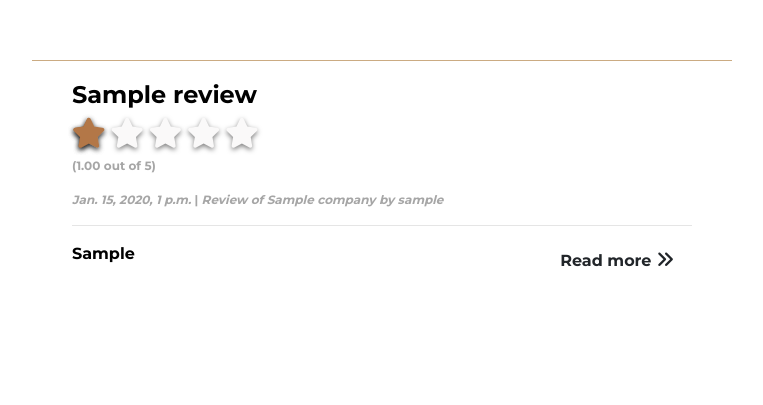
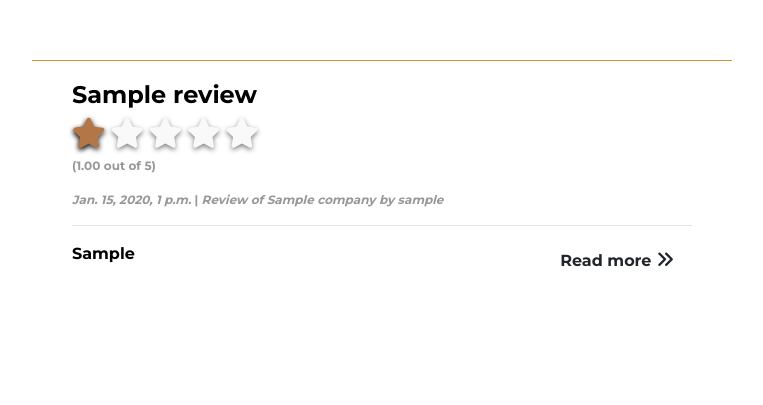
Before and after one commit to felkiriinya/Quality-Appraisal, a Django app: page /reviewhome/ in a window 1280 px wide. Shown: the part 73-478 px from the top of the page, without its empty margins (258-1021 px from the left). Run offline with Django 3.2, Linux system fonts and the light colour scheme; tables that the repository leaves empty hold one stand-in row (values such as "Sample post"); some libraries are stand-ins or nearby versions.

Commit message:
update deployment

```diff
--- a/appraisalapp/templates/companies/company_details.html
+++ b/appraisalapp/templates/companies/company_details.html
@@ -214,7 +214,7 @@
                             <i class="fa fa-star" {% if review.overall < 4.75 %} style="display:none;" {% endif %} id="fullStarMini5"></i>
                         </div>
                         <p class="review-title"><b><i>"{{ review.title }}"</i></b></p>
-                        <p class="review-author"><b>{{ review.author }} reviewed {{ review.subject }}</b></p>
+                        <p class="review-author"><b>{{ review.user }} reviewed {{ review.company }}</b></p>
                     </div>
                 </a>
                 {% endfor %}
--- a/appraisalapp/templates/companies/company_home.html
+++ b/appraisalapp/templates/companies/company_home.html
@@ -1,7 +1,8 @@
 {% extends 'companies/base.html' %}
 {% load bootstrap3 %} {% load static %}
 {% block content %}
-    <div class="container">
+    <div class="container" >
+
     {% if companies %}
         {% for company in companies %}
             <a href="{% url 'companydetails' company.pk %}">
--- a/static/css/company.css
+++ b/static/css/company.css
@@ -3,6 +3,7 @@
 body{
     font-family: 'Montserrat', sans-serif;
     width: 100%;
+
 }
 /* <<<<<<<<<<<<<<<<<<<< Navbar >>>>>>>>>>>>>>>>>>>> */
 
@@ -56,6 +57,7 @@ body{
     min-height: 100%;
     padding-bottom: 100px;
     text-align: center;
+
 }
 
 
@@ -64,6 +66,8 @@ body{
     max-width: 1000px;
     text-align: left;
     padding-top: 40px;
+
+
 }
 
 /* <<<<<<<<<<<<<<<<<<<< Index Page >>>>>>>>>>>>>>>>>>>> */
@@ -366,7 +370,9 @@ body{
 
 .review-container{
     display: inline-block;
-    border-top: 1px solid #cbab82;
+    border-top: 1px solid #d48f33;
+    /* background-color: #bb815a;
+    color:white; */
     padding: 20px 40px;
     width: 700px;
     min-width: 350px;
@@ -446,7 +452,7 @@ p{
 .date-author{
     margin-top: 15px;
     font-size: 12px;
-    color: #a6a6a6;
+    color: #999797;
 }
 
 .company-rating{
```
